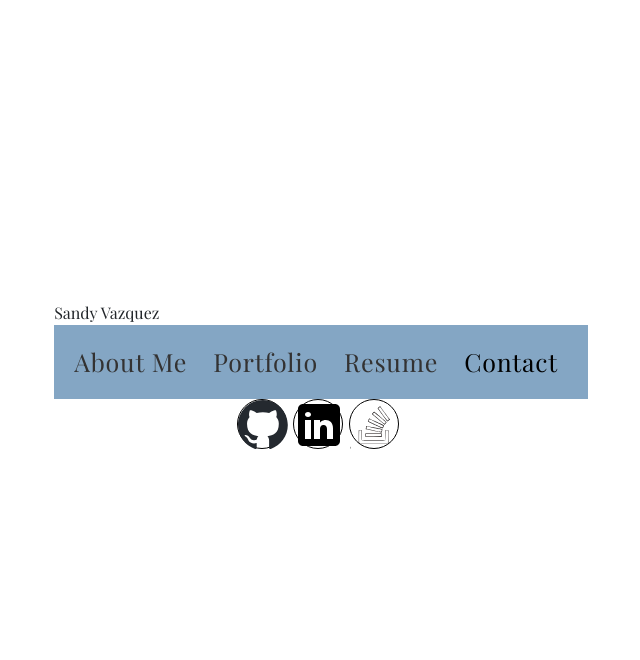
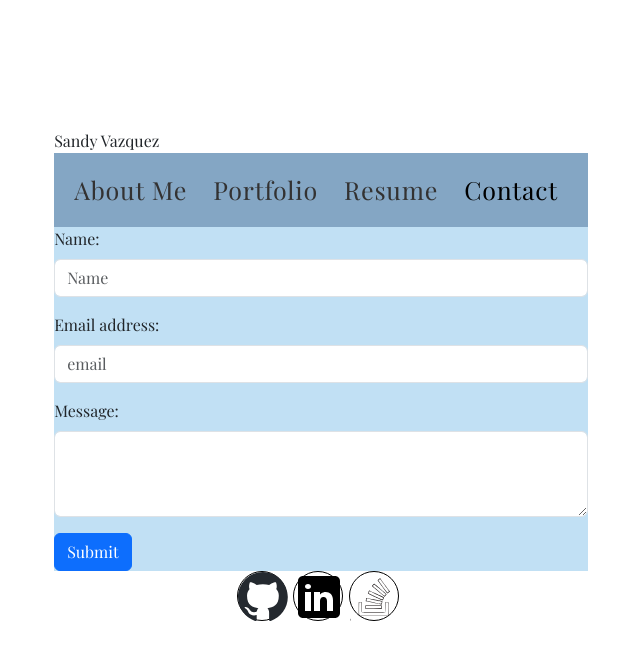
Before and after one commit to sandyvzqz/sandyvPortfolio, a React (Vite) app: page /contact in a window 1280 px wide. Shown: the top 660 px of the page, without its empty margins (319-959 px from the left). Built offline with nearby package versions, Linux system fonts and the light colour scheme; a web font is replaced by a local one.

Commit message:
Added Contact form and logic for validating email.

```diff
--- a/src/App.css
+++ b/src/App.css
@@ -31,6 +31,9 @@ body{
   width: 100%;
 }
 
+#main-section{
+  background-color: rgb(193, 224, 244);
+}
 /* .header{
   background-color: aqua;
 } */
@@ -139,7 +142,6 @@ body{
   text-align: center;
 }
 
-/*  PART THAT SAYS MY NAME */
 .App-header {
   background-color: rgb(146, 104, 40);
   min-height: 100vh;
--- a/src/App.jsx
+++ b/src/App.jsx
@@ -1,12 +1,13 @@
 import { BrowserRouter as Router, Route, Routes} from 'react-router-dom';
 import React from 'react';
 import './App.css'
+import 'bootstrap/dist/css/bootstrap.min.css';
 //import necessary components and pages for rendering
 import Header from './components/Header';
 import Footer from './components/Footer';
 import About from './pages/AboutMe';
 // import Portfolio from './pages/Portfolio';
-// import Contact from './pages/Contact';
+import Contact from './pages/Contact';
 // import Resume from './pages/Resume';
 
 function App() {
@@ -14,11 +15,11 @@ function App() {
     <Router>
       <div>
         <Header />
-          <section>
+          <section id="main-section">
             <Routes>
               <Route path="/" element={<About/>}/>
               {/* <Route path="/portfolio" element={<Portfolio/>}/> */}
-              {/* <Route path="/contact" element={<Contact/>}/> */}
+              <Route path="/contact" element={<Contact/>}/>
               {/* <Route path="/resume" element={<Resume/>}/> */}
             </Routes>
           </section>
--- a/src/pages/Contact.jsx
+++ b/src/pages/Contact.jsx
@@ -0,0 +1,67 @@
+import React, { useState } from 'react';
+import { Form, Button, Alert } from 'react-bootstrap'; // Ensure correct imports
+
+const Contact = () => {
+  const [formData, setFormData] = useState({
+    name: '',
+    email: '',
+    message: ''
+  });
+  const [error, setError] = useState({ email: '' });
+  const [submitData, setSubmittedData] = useState(false);
+
+  const validateEmail = (email) => {
+    // regex that matches
+    const regEx = /^[^\s@]+@[^\s@]+\.[^\s@]+$/;
+    return regEx.test(String(email).toLowerCase());
+  };
+
+  const handleChange = (e) => {
+    const { id, value } = e.target;
+    setFormData({
+      ...formData,
+      [id]: value
+    });
+  };
+
+  const handleSubmit = (e) => {
+    e.preventDefault();
+    if (!validateEmail(formData.email)) {
+      setError({ email: 'Invalid email address' });
+    } else {
+      setError({ email: '' });
+      setSubmittedData(true);
+
+      console.log('Form data submitted:', formData);
+    }
+  };
+
+  return (
+    <section>
+    <Form onSubmit={handleSubmit}>
+      {submitData && <Alert variant="success">Form submitted successfully!</Alert>}
+      <Form.Group className="mb-3" controlId="name">
+        <Form.Label>Name:</Form.Label>
+        <Form.Control type="text" placeholder="Name" value={formData.name} onChange={handleChange} />
+      </Form.Group>
+      <Form.Group className="mb-3" controlId="email">
+        <Form.Label>Email address:</Form.Label>
+        <Form.Control type="email" placeholder="email" value={formData.email}
+          onChange={handleChange}
+          isInvalid={!!error.email}
+        />
+        <Form.Control.Feedback type="invalid">
+          {error.email}
+        </Form.Control.Feedback>
+      </Form.Group>
+      <Form.Group className="mb-3" controlId="message">
+        <Form.Label>Message:</Form.Label>
+        <Form.Control as="textarea" rows={3} value={formData.message} onChange={handleChange} />
+      </Form.Group>
+      <Button type="submit">Submit</Button>
+    </Form>
+    </section>
+  );
+};
+
+export default Contact;
```
